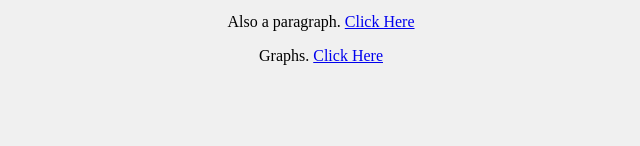
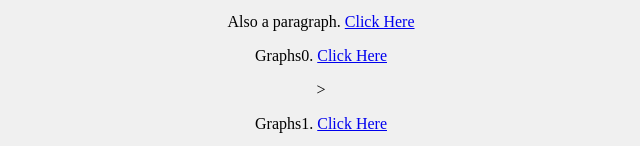
Before and after one commit to Kraftbar/kraftbar.github.io, a plain HTML site: page index.html in a window 1280 px wide. Shown: the part 831-977 px from the top of the page, without its empty margins (319-959 px from the left). Before the commit the page ends 912 px from the top, so only its background shows below. Drawn offline with Linux system fonts and the light colour scheme.

Commit message:
Update index.html

```diff
--- a/index.html
+++ b/index.html
@@ -35,8 +35,12 @@
     target="_blank">
     Click Here </a>
     </p>
-    <p>Graphs.
+    <p>Graphs0.
     <a href="first/index.html">
+    Click Here </a>
+    </p>>
+    <p>Graphs1.
+    <a href="canvas-graph.html">
     Click Here </a>
     </p>
 
```
